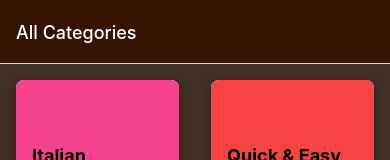
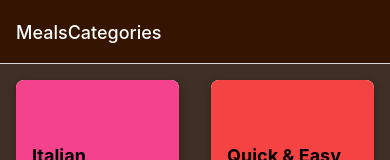
Before and after one commit to BabuliSahoo/FoodReceipe, a React Native app: screen / in a window 390 px wide. Shown: the top 160 px of the page. Built offline with nearby package versions, Linux system fonts and the light colour scheme.

Commit message:
Navigation types and effect

```diff
--- a/App.js
+++ b/App.js
@@ -12,19 +12,24 @@
 export default function App() {
   return (
     <>
-      <StatusBar style="dark" />
+      <StatusBar style="light" />
       <NavigationContainer>
-        <Stack.Navigator screenOptions={
-          {  headerStyle: { backgroundColor: "#351401" },
-          headerTintColor:'white',
-          contentStyle:{backgroundColor:'#3f2f25'}}
-        }>
+        <Stack.Navigator
+          screenOptions={{
+            headerStyle: { backgroundColor: "#351401" },
+            headerTintColor: "white",
+            contentStyle: { backgroundColor: "#3f2f25" },
+          }}
+        >
           <Stack.Screen
             name="MealsCategories"
             component={CategoriesScreen}
-            options={{
-              title: "All Categories"
-            }}
+            // options={({route,navigation}) =>{
+            //   const catId = route.params.categoryId;
+            //   return {
+            //     title:catId
+            //   };
+            // }}
           />
           <Stack.Screen name="MealsOverView" component={MealsOverViewScreen} />
         </Stack.Navigator>
--- a/screens/CategoriesScreen.js
+++ b/screens/CategoriesScreen.js
@@ -5,7 +5,6 @@
 function CategoriesScreen({ navigation }) {
   function renderCategoryItem(itemData) {
     function pressHandler() {
-      console.log("pressHandler Presssed :: " + navigation);
       try {
         navigation.navigate("MealsOverView", {
           title: itemData.item.title,
--- a/screens/MealsOverviewScreen.js
+++ b/screens/MealsOverviewScreen.js
@@ -1,13 +1,24 @@
 import { Text, View, StyleSheet, FlatList } from "react-native";
-import { MEALS } from "../data/dummy-data";
+import { MEALS,CATEGORIES } from "../data/dummy-data";
 import MealItem from "../components/MealItem";
+import { useLayoutEffect } from "react";
 
-function MealsOverViewScreen({ route }) {
+
+function MealsOverViewScreen({ route,navigation }) {
   const  categoryId  = route.params.categoryId;
 
   const displayedMeals = MEALS.filter((mealItem)=>{
     return mealItem.categoryIds.indexOf(categoryId) >= 0;
   });
+
+  useLayoutEffect(()=>{
+    const categoryTitle = CATEGORIES.find((category) =>category.id === categoryId).title;
+    navigation.setOptions({
+      title:categoryTitle
+    });
+  })
+
+
 
   function renderMealItem(itemData){
     const item =itemData.item;
```
